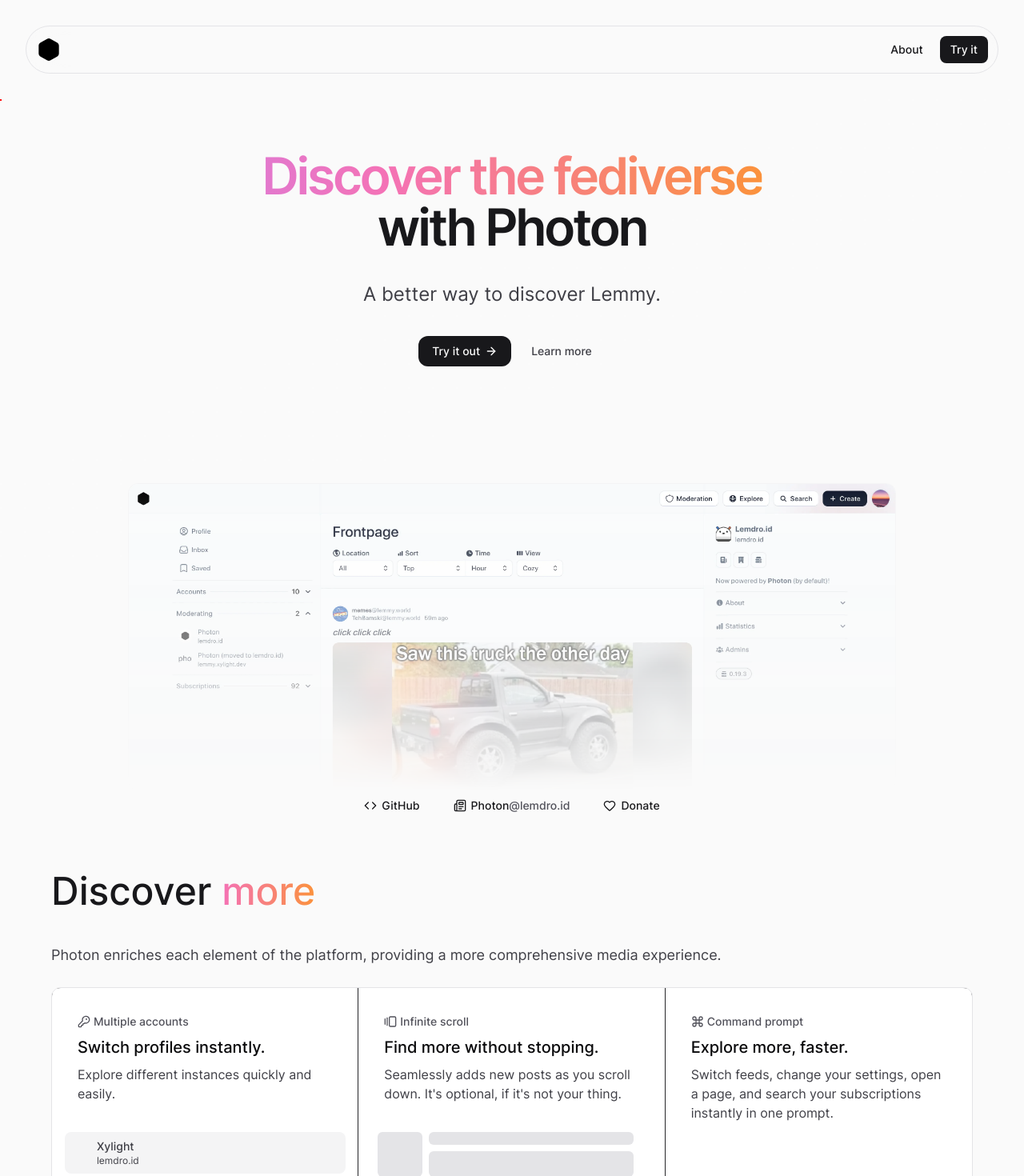
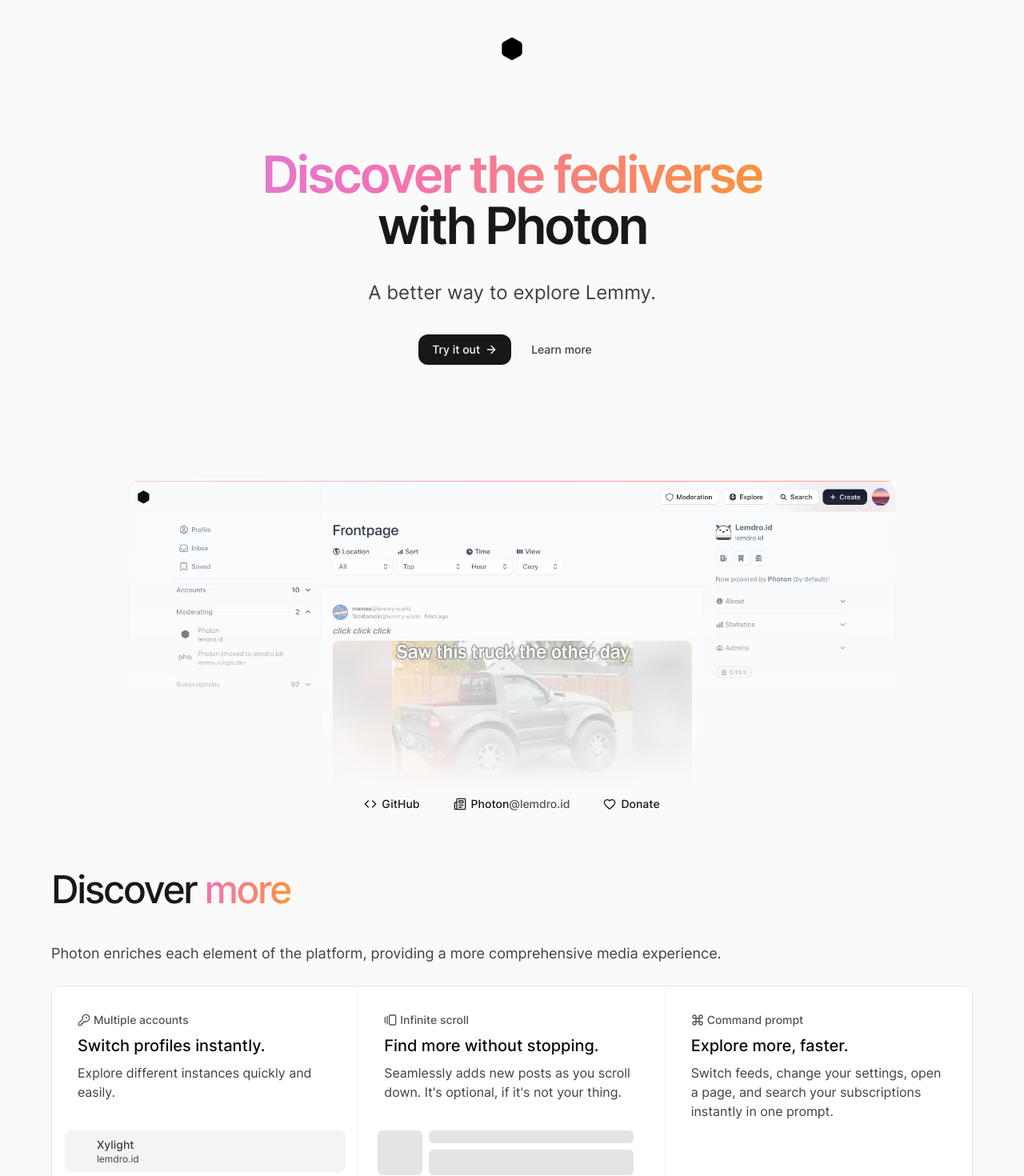
Before and after one commit to Xyphyn/use-photon, a SvelteKit app: page / in a window 1280 px wide. Shown: the top 1470 px of the page at 80% size. Built offline with nearby package versions, Linux system fonts and the light colour scheme.

Commit message:
tweak deisgn part 2

```diff
--- a/src/lib/layout/Navbar.svelte
+++ b/src/lib/layout/Navbar.svelte
@@ -10,8 +10,5 @@
   class="flex items-center gap-2
    {className}"
 >
-  <Logo width={32} />
-  <div class="flex-1"></div>
-  <Button href="/about" color="tertiary">About</Button>
-  <Button href="https://phtn.app" color="primary">Try it</Button>
+  <a href="/"> <Logo width={32} /></a>
 </nav>
--- a/src/lib/layout/Shell.svelte
+++ b/src/lib/layout/Shell.svelte
@@ -1,21 +1,34 @@
-<script>
+<script lang="ts">
   import Navbar from './Navbar.svelte'
+  interface Props {
+    content?: import('svelte').Snippet;
+  }
+
+  let { content }: Props = $props();
+
+  let scroll: number = $state(0)
 </script>
+
+<svelte:window bind:scrollY={scroll} />
 
 <div
   class="min-h-screen
  bg-zinc-50 dark:bg-zinc-950 text-zinc-900 dark:text-zinc-100"
 >
-  <div class="sticky top-0 p-4 md:p-8 z-50">
+  <div class="sticky top-0 p-4 md:p-8 z-50
+
+  ">
     <div
-      class="p-3 rounded-full
-     bg-zinc-50/70 dark:bg-zinc-900/30
-     border border-zinc-200 dark:border-zinc-800 backdrop-blur-xl"
+      class="p-3 rounded-full  border
+      {scroll > 0
+      ? 'bg-zinc-50/70 dark:bg-zinc-900/30 border-zinc-200 dark:border-zinc-800'
+      : 'border-transparent'}
+      backdrop-blur-xl w-max mx-auto transition-all"
     >
       <Navbar class="" />
     </div>
   </div>
   <main class="z-0">
-    <slot name="content" />
+    {@render content?.()}
   </main>
 </div>
--- a/src/lib/ui/GridItem.svelte
+++ b/src/lib/ui/GridItem.svelte
@@ -23,7 +23,13 @@
 <style lang="postcss">
 
   .border-shadow {
-    box-shadow: 0px 0px 0px 1px theme(colors.zinc.800);
+    box-shadow: 0px 0px 0px 1px theme(colors.zinc.100);
+  }
+
+  @media (prefers-color-scheme: dark) {
+    .border-shadow {
+      box-shadow: 0px 0px 0px 1px theme(colors.zinc.800);
+    }
   }
 
   /* .container:first-child > .border-shadow {
--- a/src/routes/+layout.svelte
+++ b/src/routes/+layout.svelte
@@ -1,6 +1,9 @@
-<script>
+<script lang="ts">
   import Shell from '$lib/layout/Shell.svelte'
+  import type { Snippet } from 'svelte'
   import '../app.css'
+
+  let { children }: { children: Snippet } = $props()
 </script>
 
 <svelte:head>
@@ -12,5 +15,7 @@
 </svelte:head>
 
 <Shell>
-  <slot slot="content"></slot>
+  {#snippet content()}
+    {@render children?.()}
+  {/snippet}
 </Shell>
--- a/src/routes/+page.svelte
+++ b/src/routes/+page.svelte
@@ -27,7 +27,7 @@
       <br/>with Photon
     </h1>
     <p class="">
-      A better way to discover Lemmy.
+      A better way to explore Lemmy.
     </p>
     <div class="flex gap-2 not-prose">
       <Button href="https://phtn.app" size="lg" color="primary">
@@ -38,13 +38,15 @@
   </header>
   <div class="absolute top-0 inset-x-0 h-[36rem] w-full background-dots-mover -z-10"></div>
   <div class="absolute top-0 inset-x-0 h-[36rem] w-full background-dots -z-10"></div>
-    <div class="perspective px-8 w-full overflow-hidden max-w-screen-lg mx-auto">
+    <div class="perspective px-8 w-full max-w-screen-lg mx-auto relative">
       <picture class="contents">
         <source media="(prefers-color-scheme: dark)" srcset="/img/desktop-default-dark.webp">
         <source media="(prefers-color-scheme: light)" srcset="/img/desktop-default-light.webp">
-        <img class="w-full border overflow-hidden
-    border-zinc-100 dark:border-zinc-800 rounded-xl mask" alt="" />
+        <img class="w-full border overflow-hidden object-cover
+    border-zinc-100 dark:border-zinc-800 rounded-xl z-10 mask" alt="" />
       </picture>
+      <div class="hero-preview-animation">
+      </div>
     </div>
 
   <div class="mx-auto flex gap-2 items-center flex-wrap">
@@ -66,8 +68,8 @@
     class="flex flex-col p-8 md:p-12 lg:p-16 2xl:px-32"
   >
     <div class="prose prose-lg dark:prose-invert !max-w-full prose-zinc w-full
-    prose-h1:font-medium">
-      <header>
+    prose-h1:font-medium prose-h1:tracking-tighter">
+      <header class="">
         <h1 class="font-medium">Discover <span class="bg-gradient-to-r from-pink-400 to-orange-400 bg-clip-text text-transparent">more</span></h1>
       </header>
       <p>
@@ -128,7 +130,7 @@
             </div>
           {/snippet}
         </GridItem>
-        <GridItem class="w-full not-prose text-base">
+        <GridItem class="w-full not-prose text-base md:col-span-2 lg:col-span-1">
           {#snippet label()}
             <Command size={16} /> Command prompt
           {/snippet}
@@ -183,8 +185,8 @@
     <Comment author="Streamwave@feddit.uk" body="...Lemmy is fine. Especially with the Photon frontend." />
   </div> -->
   <footer class="p-8 md:p-16 pt-0 md:pt-0 w-full">
-    <div class="w-full min-h-96 p-8 bg-zinc-200 dark:bg-zinc-900/30
-    border border-zinc-300 dark:border-zinc-800 rounded-2xl
+    <div class="w-full min-h-96 p-8 bg-white dark:bg-zinc-900/30
+    border border-zinc-100 dark:border-zinc-800 rounded-2xl
     space-y-6">
       <Logo width={32} />
       <div class="flex gap-16 flex-row flex-wrap">
@@ -254,14 +256,43 @@
 
   .background-dots {
     background-image: radial-gradient(circle at 1px 1px, rgb(255 255 255 / .2) 1px, transparent 0);
-    mask-image: linear-gradient(to bottom right, #00000000, #000000ff, #00000000);
+    mask-image: linear-gradient(to var(--direction, bottom right), #00000000, #000000ff, #00000000);
     background-size: 30px 30px;
   }
 
+  @property --hero-pre-anim-rotation {
+    syntax: '<angle>';
+    initial-value: 0deg;
+    inherits: false;
+  }
 
+  @keyframes hero-pre-anim-rotate {
+    from {
+      --hero-pre-anim-rotation: 0deg;
+    }
+    to {
+      --hero-pre-anim-rotation: 360deg;
+    }
+  }
 
-  .background-dots-mover {
-    mask: radial-gradient(circle at 1px 1px, rgb(0 0 0 / 1) 1px, transparent 0) repeat;
-    background-color: red;
-}
+  .hero-preview-animation {
+    padding: 1px 1px ;
+    position: absolute;
+    top: -1px;
+    bottom: -1px;
+    left: 2rem;
+    right: 2rem;
+    z-index: -10;
+    mask-image: linear-gradient(to bottom, rgb(0 0 0 / 1) 0px, rgb(0 0 0 / 0) 2px);
+  }
+
+  .hero-preview-animation::before {
+    position: absolute;
+    inset: 0 0 0;
+    content: '';
+    border-radius: .75rem;
+    animation: hero-pre-anim-rotate 1.8s infinite linear;
+    background-image: conic-gradient(from var(--hero-pre-anim-rotation), rgb(255 0 0 / 0), rgb(255 0 0 / 0), theme(colors.pink.400), theme(colors.orange.400));
+  }
+
 </style>
```
Also changed, not shown: 1 other file (tests, documents, lock files or other folders).
